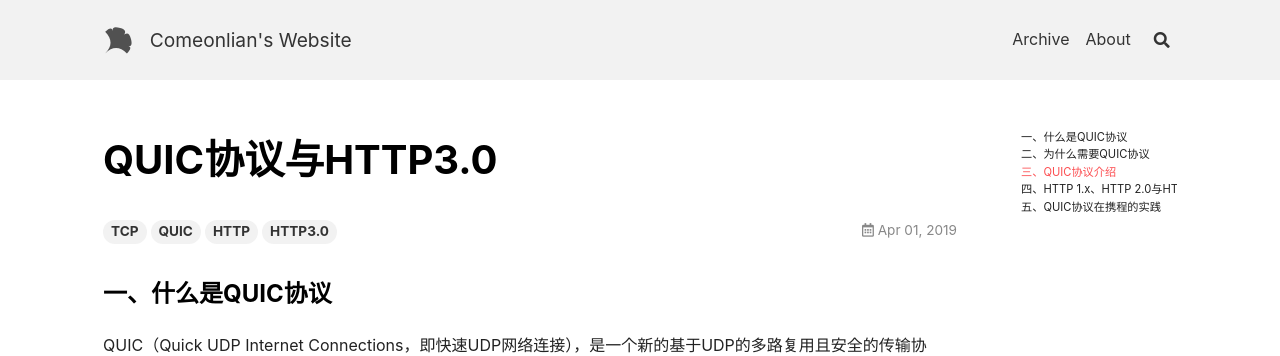
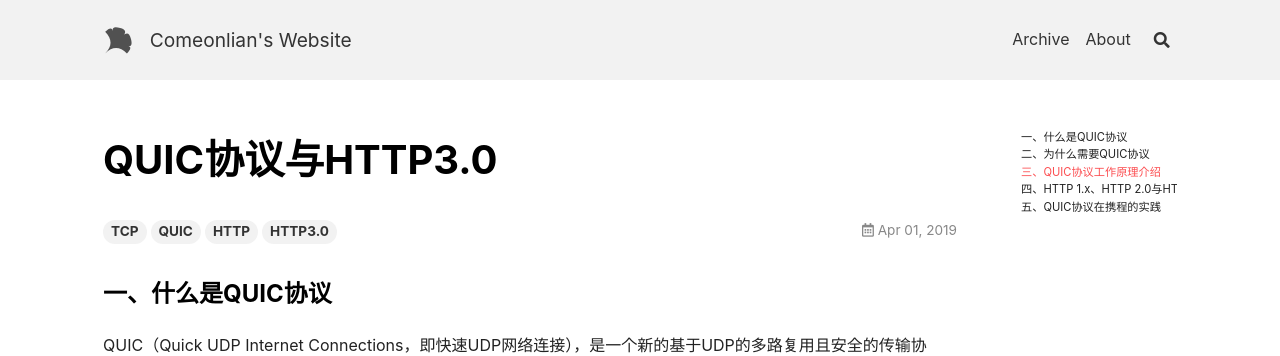
Before and after one commit to comeonlian/comeonlian.github.io, a Jekyll site: the page built from _posts/2019-04-01-quic-http.md, in a window 1280 px wide and 900 px high. Shown: the top 356 px of the window. Built offline with Jekyll 4.4.1, drawn with Linux system fonts in a browser that asks for light colours; nearby versions of some CDN libraries; some of the changed text lies outside the part shown.

Commit message:
update file

```diff
--- a/_posts/2019-04-01-quic-http.md
+++ b/_posts/2019-04-01-quic-http.md
@@ -70,7 +70,7 @@ TCP的连接由一个四元组唯一确定，分别是源IP、目的IP、源端
 TCP的拥塞控制算法主要是慢启动、拥塞避免、快速重传和快速恢复，这些算法虽然都很经典，但都是几十年前提出的，对于当时那种有线低速网络为主的环境很适用，但是随着科技的发展，现在基本都是无线高速网络为主，TCP这些拥塞算法不仅落伍，甚至还会带来副作用，导致网络阻塞更加严重。
 TCP的拥塞算法以丢包作为拥塞控制的条件，这样做最大的弊端就在于，无法区分确实是因为网络阻塞导致的丢包，还是因为传输过程中的错误传输导致的（实际上此时网络并没有阻塞），如果是前者还好，减小发送端的发报数量，能起到一定作用；但如果是后者的场景，本来正常的一条网络通道，因为错误的算法控制变得更慢，这样就变得得不偿失。
 
-### 三、QUIC协议介绍
+### 三、QUIC协议工作原理介绍
 
 #### 1、特点及优势
 ##### 1）0-RTT握手
```
